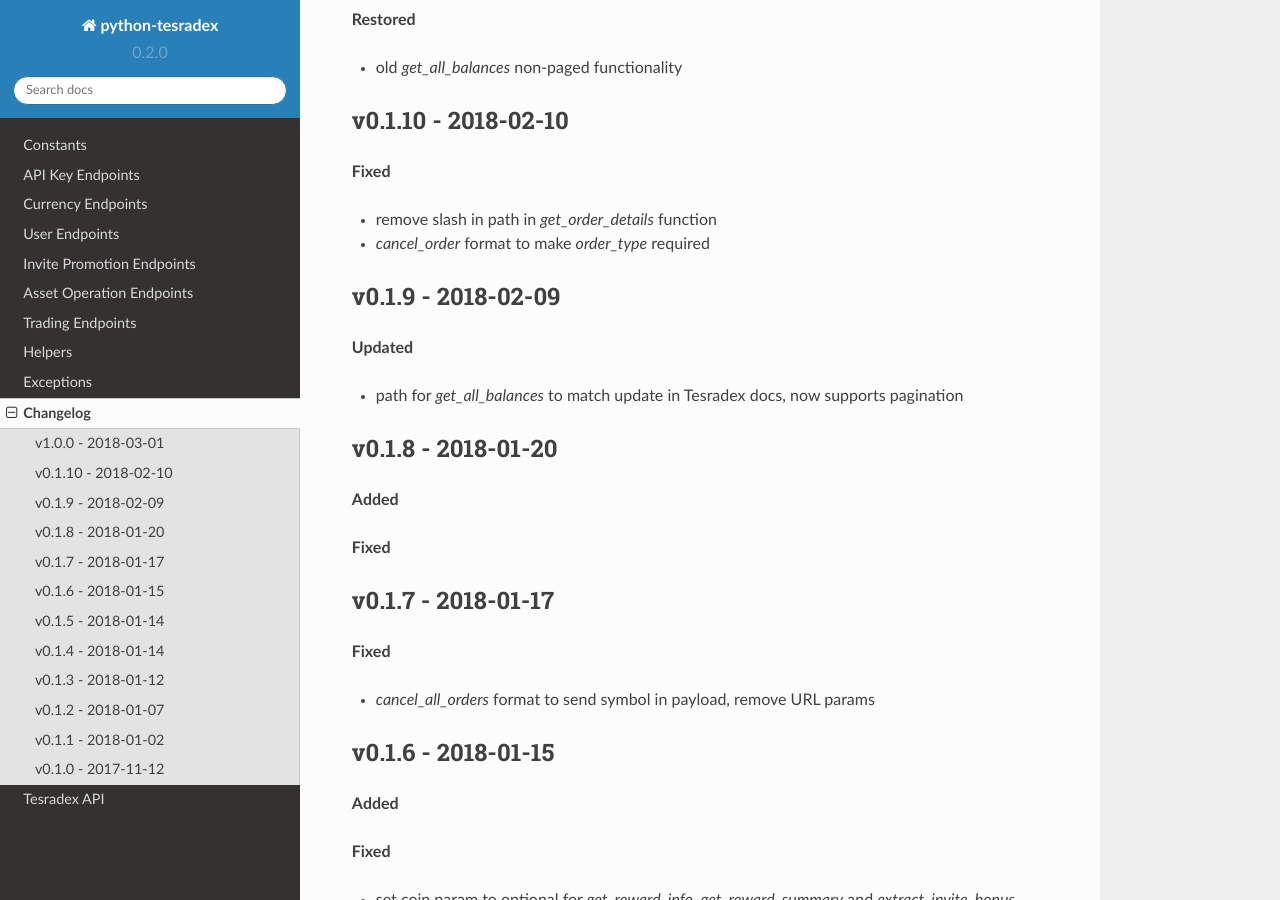
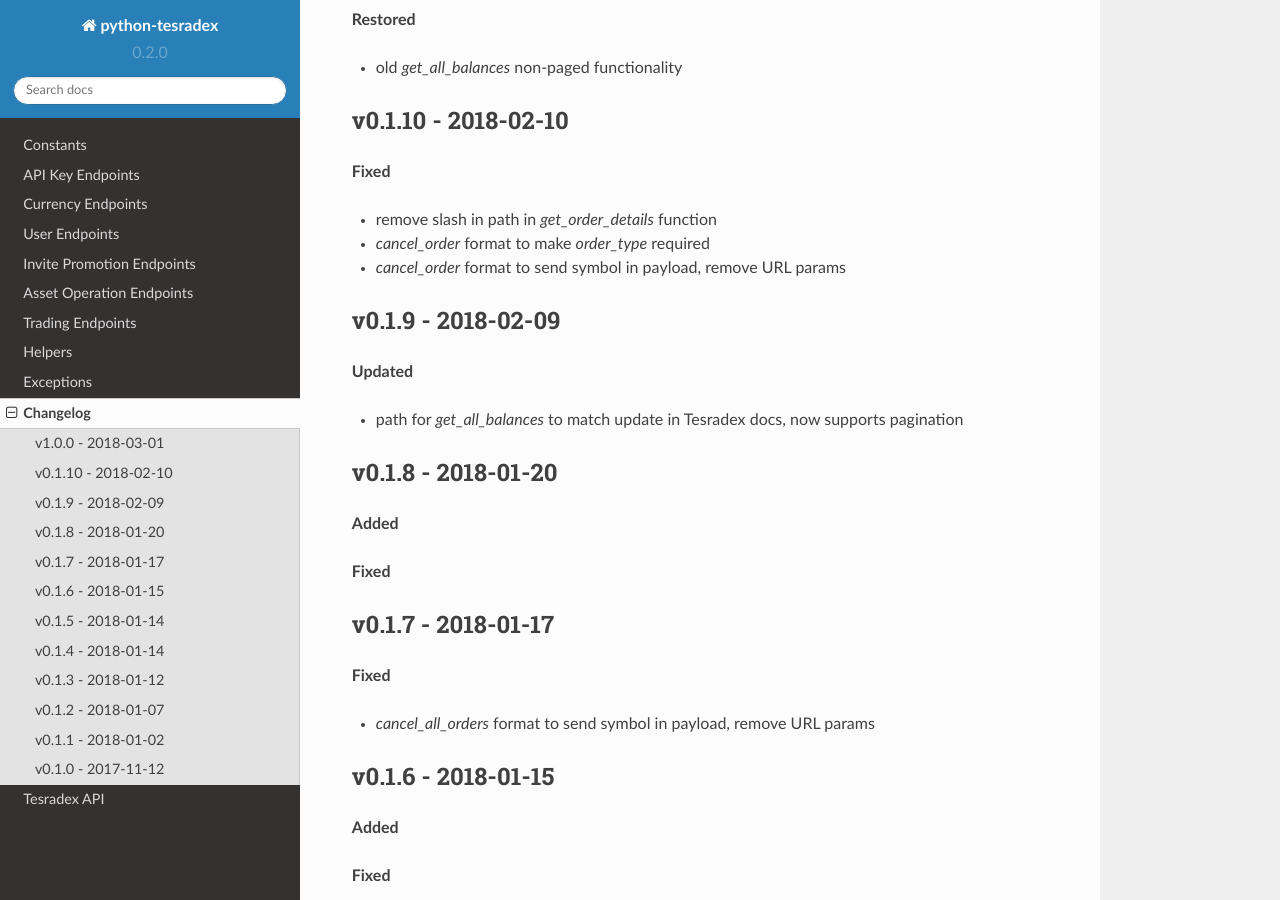
Before and after one commit to TesrabNetwork/python-tesradex, a Sphinx documentation site: the page built from docs/changelog.rst, in a window 1280 px wide and 900 px high, scrolled down 760 px. Built offline with Sphinx 7.4.7 and the Read the Docs theme 2.0.0, drawn with Linux system fonts in a browser that asks for light colours; formulas are drawn with MathJax 3; pages that are not in the unit, such as notebooks, are missing from menus.

Commit message:
update changelog.rst

```diff
--- a/docs/changelog.rst
+++ b/docs/changelog.rst
@@ -38,6 +38,7 @@
 
 - remove slash in path in `get_order_details` function
 - `cancel_order` format to make `order_type` required
+- `cancel_order` format to send symbol in payload, remove URL params
 
 v0.1.9 - 2018-02-09
 ^^^^^^^^^^^^^^^^^^^
```
